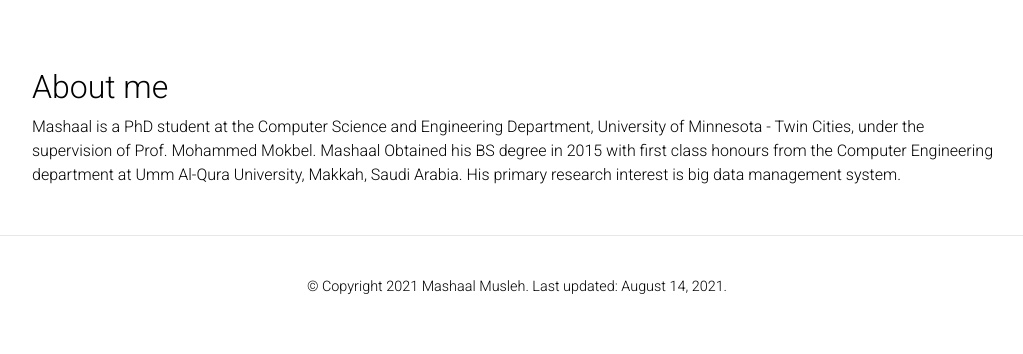
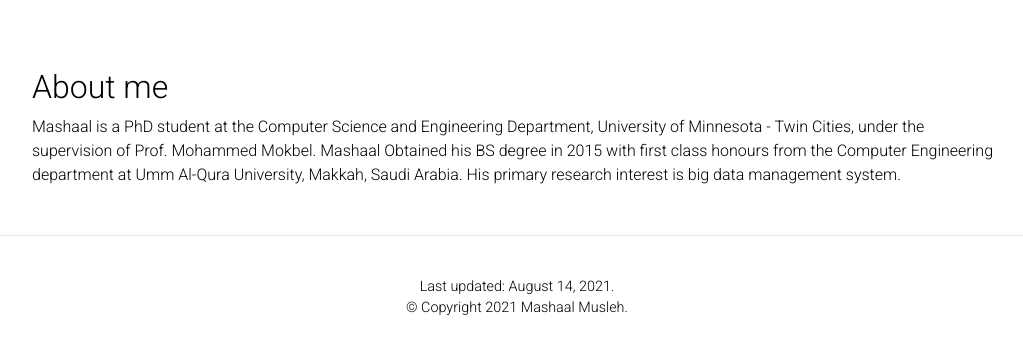
Before and after one commit to meshalawy/personal_website, a Jekyll site: the page built from _pages/about.md, in a window 1280 px wide, cut to the strip 391-745 px from the top of the page. Shown: the whole strip, without its empty margins (123-1146 px from the left). Built offline with Jekyll 4.4.1, drawn with Linux system fonts in a browser that asks for light colours; nearby versions of some CDN libraries; comment, search, counter and statistics services are not loaded; a style sheet for code colours, icons or effects is not loaded; part of the change alters nothing that is shown.

Commit message:
update the footer into two lines

```diff
--- a/_includes/footer.html
+++ b/_includes/footer.html
@@ -1,27 +1,27 @@
 {% if site.footer_fixed %}
 <footer class="fixed-bottom">
   <div class="container mt-0">
+    {% if site.last_updated %}
+    <div>Last updated: {{ "now" | date: '%B %d, %Y' }}.</div>
+    {% endif %}
     &copy; Copyright {{ site.time | date: '%Y' }} {{ site.first_name }} {{ site.middle_name }} {{ site.last_name }}.
     {{ site.footer_text }}
     {% if site.impressum_path %}
     <a href="{{ site.url }}{{ site.baseurl }}{{ site.impressum_path }}">Impressum</a>.
-    {% endif %}
-    {% if site.last_updated %}
-    Last updated: {{ "now" | date: '%B %d, %Y' }}.
     {% endif %}
   </div>
 </footer>
 {% else %}
 <footer class="sticky-bottom mt-5">
   <div class="container">
+    {% if site.last_updated %}
+    <div>Last updated: {{ "now" | date: '%B %d, %Y' }}.</div>
+    {% endif %}
     &copy; Copyright {{ site.time | date: '%Y' }} {{ site.first_name }} {{ site.middle_name }} {{ site.last_name }}.
     {{ site.footer_text }}
     {% if site.impressum_path %}
     <a href="{{ site.url }}{{ site.baseurl }}{{ site.impressum_path }}">Impressum</a>.
     {% endif %}
-    {% if site.last_updated %}
-    Last updated: {{ "now" | date: '%B %d, %Y' }}.
-    {% endif %}
   </div>
 </footer>
 {% endif %}
```
